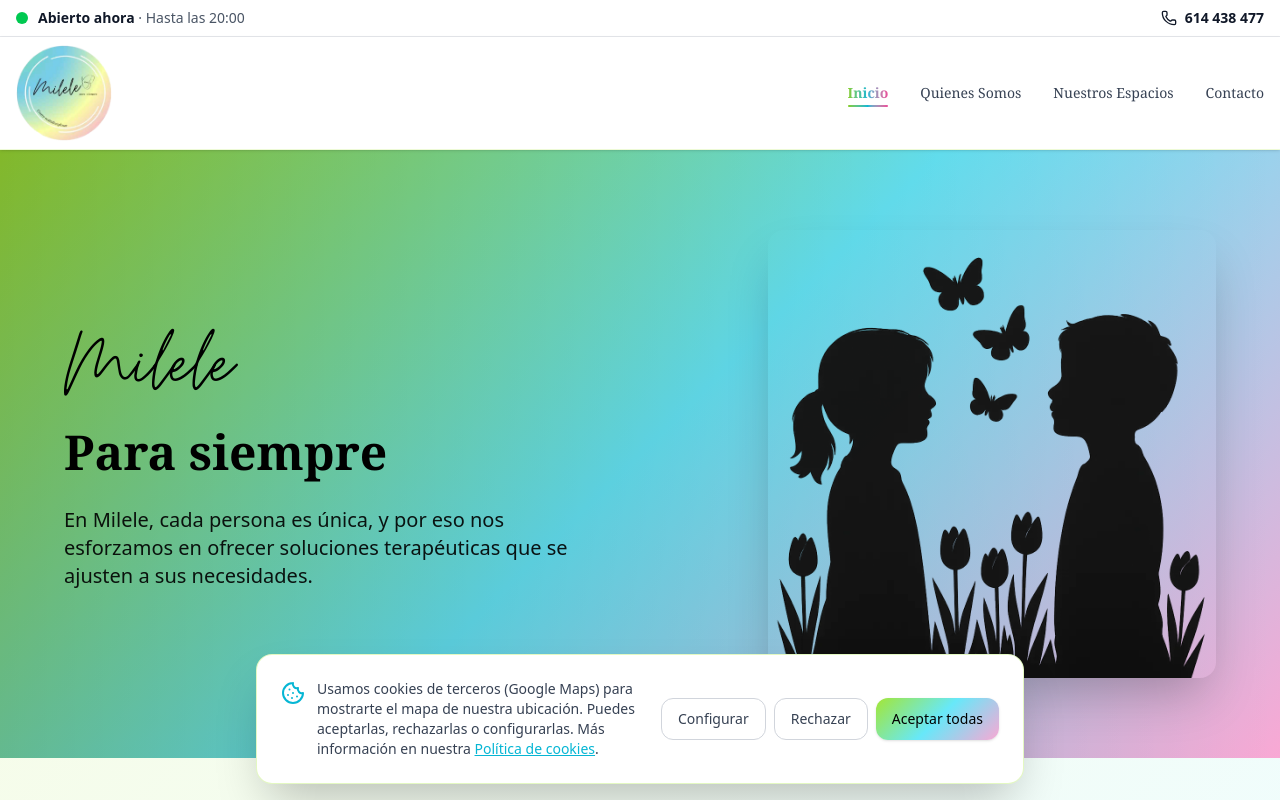
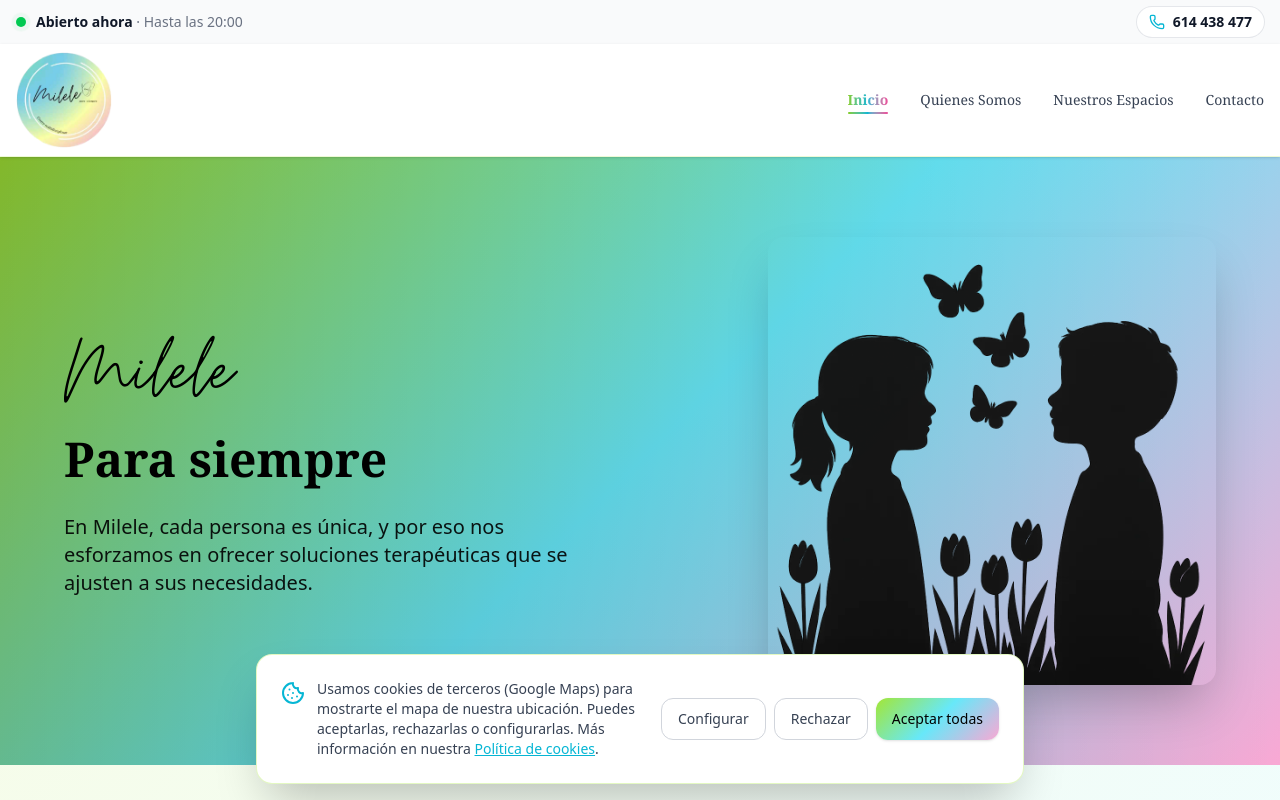
Before and after one commit to patricd17/centro-milele, a React (Vite) app in the folder frontend/: page / in a window 1280 px wide. Shown: the top 800 px of the page. Built offline with nearby package versions, Linux system fonts and the light colour scheme; no server answers.

Commit message:
Barra de horario: diseño refinado
Fondo gris muy claro, punto que late cuando está abierto, teléfono como botón y objetivo táctil de 44 px.

Co-Authored-By: Claude Sonnet 5.5 <noreply@anthropic.com>
Claude-Session: https://claude.ai/code/session_01Agnb9mRaFgduk5VT2bRYbk

```diff
--- a/frontend/src/components/layout/StatusBar.jsx
+++ b/frontend/src/components/layout/StatusBar.jsx
@@ -16,17 +16,19 @@ export default function StatusBar() {
   }, [])
 
   return (
-    <div className="border-b border-gray-200 bg-white text-gray-900">
-      <div className="container mx-auto flex items-center justify-between gap-4 px-4 py-2">
-        <p role="status" className="flex min-w-0 items-center gap-2.5 text-sm">
-          <span
-            aria-hidden="true"
-            className={`h-3 w-3 flex-shrink-0 rounded-full ring-2 ring-white ${DOT_COLORS[status.state]}`}
-          />
-          <span className="min-w-0 leading-tight">
+    <div className="bg-gray-50 text-gray-900">
+      <div className="container mx-auto flex min-h-11 items-center justify-between gap-4 px-4 py-1.5">
+        <p role="status" className="flex min-w-0 items-center gap-2.5 text-[13px] sm:text-sm">
+          <span aria-hidden="true" className="relative flex h-2.5 w-2.5 flex-shrink-0">
+            {status.state === "open" && (
+              <span className="absolute inline-flex h-full w-full rounded-full bg-green-500 opacity-50 motion-safe:animate-ping" />
+            )}
+            <span className={`relative inline-flex h-2.5 w-2.5 rounded-full ${DOT_COLORS[status.state]}`} />
+          </span>
+          <span className="min-w-0 leading-snug">
             <span className="font-semibold">{status.label}</span>
             {status.detail && (
-              <span className="block text-xs text-gray-600 sm:inline sm:text-sm">
+              <span className="block text-xs text-gray-500 sm:inline sm:text-sm">
                 <span className="hidden sm:inline"> · </span>
                 {status.detail}
               </span>
@@ -35,12 +37,12 @@ export default function StatusBar() {
         </p>
         <a
           href="tel:+34614438477"
-          className="flex flex-shrink-0 items-center gap-2 text-sm font-semibold hover:underline"
+          className="inline-flex flex-shrink-0 items-center gap-2 rounded-full bg-white px-3 py-1.5 text-[13px] font-semibold tabular-nums leading-tight ring-1 ring-gray-200 transition-colors hover:ring-milele-cyan-dark focus-visible:outline-2 focus-visible:outline-offset-2 focus-visible:outline-milele-cyan-dark sm:text-sm"
         >
-          <Phone className="h-4 w-4" aria-hidden="true" />
-          <span className="leading-tight">
+          <Phone className="h-4 w-4 text-milele-cyan-dark" aria-hidden="true" />
+          <span>
             {status.appointment && (
-              <span className="block text-xs font-normal sm:inline sm:text-sm sm:font-semibold">
+              <span className="block text-[11px] font-normal text-gray-500 sm:inline sm:text-sm sm:font-semibold sm:text-gray-900">
                 Pedir cita<span className="hidden sm:inline">:</span>{" "}
               </span>
             )}
```
